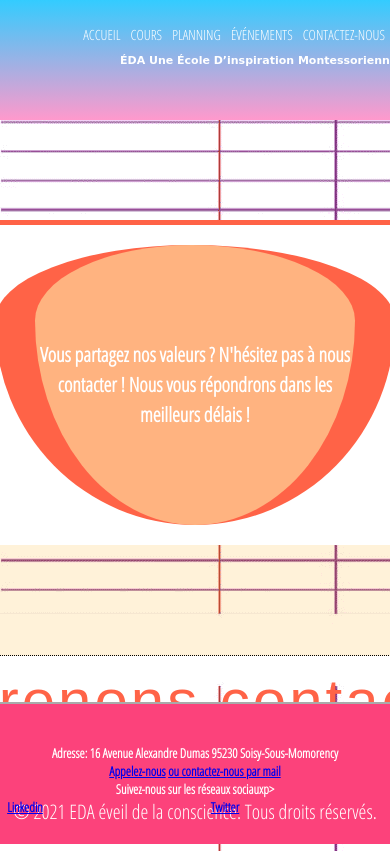
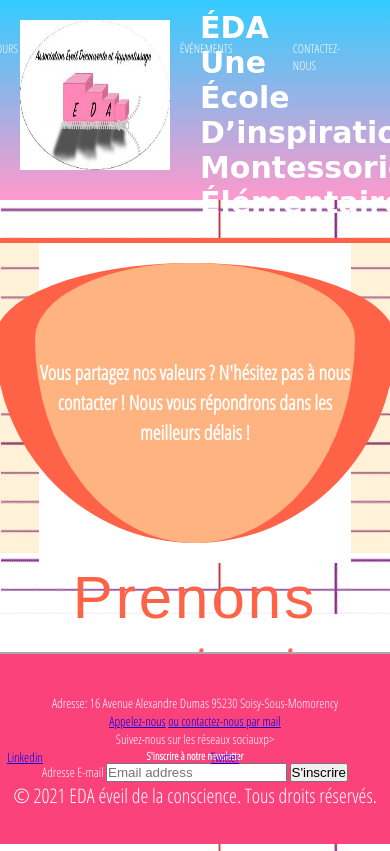
Before and after one commit to MarieSEM/eda, a plain HTML site: page contact.html in a window 390 px wide. Shown: the top 851 px of the page. Drawn offline with nearby package versions, Linux system fonts and the light colour scheme; files whose address does not match are found by name.

Commit message:
Comments all media queries added previously

```diff
--- a/contact.css
+++ b/contact.css
@@ -157,7 +157,7 @@
   /* border: #0923ce dotted 2px; */
 }
 
-@media screen and (max-width: 400px) {
+/* @media screen and (max-width: 400px) {
   header nav h1 {
     font-size: 11px;
     display: block;
@@ -192,10 +192,6 @@
     flex-direction: column;
   }
   nav ul li a {
-    padding: 0.5rem;
-    display: flex;
-    /* margin-right: 0.8rem; */
-    /* margin-left: 0.5rem; */
     color: white;
     font-size: 14px;
   }
@@ -205,15 +201,8 @@
     align-items: center;
     justify-content: center;
     width: 100%;
-    /* margin: auto; */
-    /* padding-top: 4rem; */
-    /* padding-bottom: 4rem; */
-    /* margin-top: 6rem; */
-    /* border: #0923ce dotted 2px; */
   }
   section {
-    /* margin-bottom: 1rem; */
-    border: #000 dotted 1px;
   }
   .sec {
     margin-bottom: 10rem;
@@ -232,7 +221,7 @@
 
   .right {
     margin: auto;
-    /* border: #000 solid 1px; */
+    border: #000 solid 1px;
   }
   .first-p0 {
     font-size: 14px;
@@ -273,4 +262,4 @@
   footer .col-4 {
     display: none;
   }
-}
+} */
--- a/contact.html
+++ b/contact.html
@@ -15,6 +15,7 @@
       href="https://fonts.googleapis.com/css2?family=Open+Sans+Condensed:wght@300&display=swap"
       rel="stylesheet"
     />
+    />
     <link
       rel="stylesheet"
       href="https://cdnjs.cloudflare.com/ajax/libs/font-awesome/6.0.0-beta2/css/all.min.css"
@@ -22,11 +23,15 @@
       crossorigin="anonymous"
       referrerpolicy="no-referrer"
     />
+
     <link rel="stylesheet" href="./contact.css" />
   </head>
   <body>
     <header>
       <nav>
+        <a href="#">
+          <img src="./img/logo.jpg" alt="logo">
+      </a>
         <ul>
           <li class="menu-ind">
             <a href="index.html">Accueil</a>
--- a/planning.css
+++ b/planning.css
@@ -496,7 +496,7 @@ section {
   }
 }
 
-@media screen and (max-width: 400px) {
+/* @media screen and (max-width: 400px) {
   header nav h1 {
     font-size: 11px;
     display: block;
@@ -523,8 +523,6 @@ section {
     right: 0;
   }
   nav {
-    width: 100%;
-    display: flex;
     justify-content: center;
     background: linear-gradient(to bottom, #33ccff 0%, #ff99cc 100%);
     height: 12rem;
@@ -533,8 +531,6 @@ section {
   nav ul li a {
     padding: 0.5rem;
     display: flex;
-    /* margin-right: 0.8rem; */
-    /* margin-left: 0.5rem; */
     color: white;
     font-size: 14px;
   }
@@ -545,14 +541,8 @@ section {
     align-items: center;
     justify-content: center;
     width: 100%;
-    /* margin: auto; */
-    /* padding-top: 4rem; */
-    /* padding-bottom: 4rem; */
-    /* margin-top: 6rem; */
-    /* border: #0923ce dotted 2px; */
   }
   section {
-    /* margin-bottom: 1rem; */
     border: #000 dotted 1px;
   }
   .sec {
@@ -572,7 +562,6 @@ section {
 
   .right {
     margin: auto;
-    /* border: #000 solid 1px; */
   }
   .first-p0 {
     font-size: 14px;
@@ -613,10 +602,5 @@ section {
   footer .col-4 {
     display: none;
   }
-
-  /* main{
-  margin: 0 2rem;
-  padding: 1rem;
-  position: relative;
-} */
 }
+*/
--- a/style.css
+++ b/style.css
@@ -194,7 +194,7 @@ nav h1 {
   font-weight: normal;
   text-transform: capitalize;
   color: white;
-  margin: auto 18rem;
+  margin: auto 16rem;
   padding: 4rem;
   justify-content: baseline;
   margin-bottom: 3rem;
@@ -703,6 +703,7 @@ form .pied-formulaire button {
 form .pied-formulaire button:hover {
   transform: scale(1.05);
 }
+
 @media screen and (max-width: 680px) {
   body {
     background-color: #fdac53;
@@ -731,7 +732,8 @@ form .pied-formulaire button:hover {
     margin-left: 0px;
   }
 }
-@media screen and (max-width: 400px) {
+
+/* @media screen and (max-width: 400px) {
   header nav h1 {
     font-size: 11px;
     display: block;
@@ -766,10 +768,6 @@ form .pied-formulaire button:hover {
     flex-direction: column;
   }
   nav ul li a {
-    padding: 0.5rem;
-    display: flex;
-    /* margin-right: 0.8rem; */
-    /* margin-left: 0.5rem; */
     color: white;
     font-size: 14px;
   }
@@ -779,14 +777,8 @@ form .pied-formulaire button:hover {
     align-items: center;
     justify-content: center;
     width: 100%;
-    /* margin: auto; */
-    /* padding-top: 4rem; */
-    /* padding-bottom: 4rem; */
-    /* margin-top: 6rem; */
-    /* border: #0923ce dotted 2px; */
   }
   section {
-    /* margin-bottom: 1rem; */
     border: #000 dotted 1px;
   }
   .sec {
@@ -806,7 +798,6 @@ form .pied-formulaire button:hover {
 
   .right {
     margin: auto;
-    /* border: #000 solid 1px; */
   }
   .first-p0 {
     font-size: 14px;
@@ -847,10 +838,4 @@ form .pied-formulaire button:hover {
   footer .col-4 {
     display: none;
   }
-
-  /* main{
-  margin: 0 2rem;
-  padding: 1rem;
-  position: relative;
 } */
-}
```
Also changed, not shown: cours.css (+11 -11 lines), evenements.css (+3 -12 lines).
